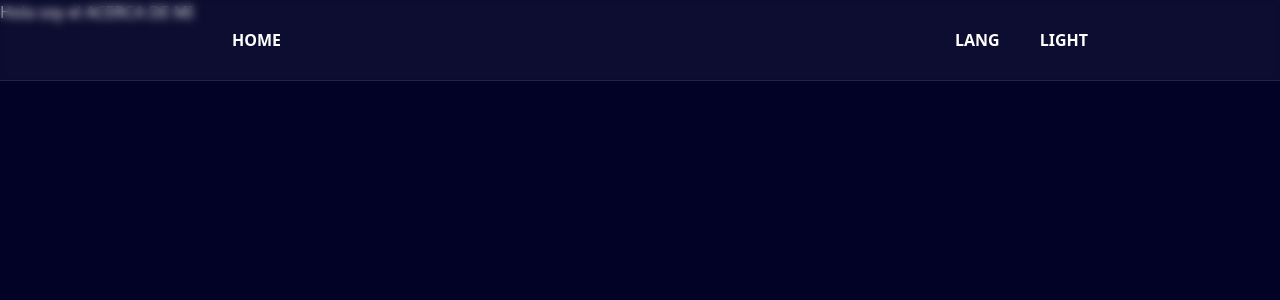
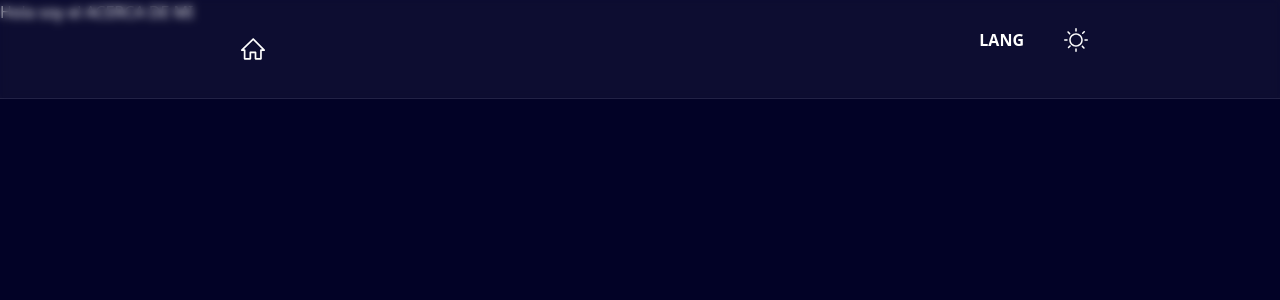
Before and after one commit to echudev/iconsBackground, a React (Vite) app: page /about in a window 1280 px wide. Shown: the top 300 px of the page. Built offline with nearby package versions, Linux system fonts and the light colour scheme.

Commit message:
add nabvar icons

```diff
--- a/src/App.tsx
+++ b/src/App.tsx
@@ -1,5 +1,5 @@
 import { Outlet } from 'react-router-dom'
-import Header from './components/Header'
+import Navbar from './components/Navbar'
 import { useEffect } from 'react'
 import { useMousePositionStore } from './store/mousePositionStore'
 
@@ -15,7 +15,7 @@ function App() {
   return (
     <div // This is the div that contains the entire app
       onMouseMove={e => handleMousePosition(e)}>
-      <Header />
+      <Navbar />
       <Outlet />
     </div>
   )
--- a/src/components/Header/index.tsx
+++ /dev/null
@@ -1,16 +0,0 @@
-import { Link } from 'react-router-dom'
-const Header = () => {
-  return (
-    <header className="absolute top-0 w-full text-white z-50 bg-navbarBkg backdrop-blur-sm border-b-[1px] border-borderColor p-7">
-      <div className="flex gap-10 justify-end font-bold max-w-4xl mx-auto">
-        <Link to="/" className="mr-auto ml-10">
-          HOME
-        </Link>
-        <div>LANG</div>
-        <div>LIGHT</div>
-      </div>
-    </header>
-  )
-}
-
-export default Header
--- /dev/null
+++ b/src/components/Iconos/DarkIcon/index.tsx
@@ -0,0 +1,22 @@
+const DarkIcon = () => {
+  return (
+    <svg
+      className="text-white fill-current stroke-current"
+      version="1.1"
+      id="Capa_1"
+      xmlns="http://www.w3.org/2000/svg"
+      x="0px"
+      y="0px"
+      width="24px"
+      height="24px"
+      viewBox="0 0 792 792">
+      <path
+        d="M402.336,396c0-170.8,110.855-315.909,265.914-371.473C624.765,8.935,577.986,0,528.957,0
+				C305.167,0,123.75,177.309,123.75,396c0,218.716,181.417,396,405.207,396c49.029,0,95.808-8.935,139.293-24.527
+				C513.191,711.909,402.336,566.8,402.336,396z"
+      />
+    </svg>
+  )
+}
+
+export default DarkIcon
--- /dev/null
+++ b/src/components/Iconos/HomeIcon/index.tsx
@@ -0,0 +1,28 @@
+// Ícono SVG, se puede reutilizar en cualquier componente.
+// Se puede cambiar el color y tamaño.
+// El hover es controlado por el elemento padre, ya que usa el grupo de clases de TailwindCSS.
+const DarkIcon = () => {
+  return (
+    <svg
+      className="text-white fill-current stroke-current transition-all duration-300 group-hover:scale-125"
+      version="1.1"
+      id="Capa_1"
+      xmlns="http://www.w3.org/2000/svg"
+      x="0px"
+      y="0px"
+      width="24px"
+      height="24px"
+      viewBox="0 0 486.988 486.988">
+      <path
+        d="M16.822,284.968h39.667v158.667c0,9.35,7.65,17,17,17h116.167c9.35,0,17-7.65,17-17V327.468h70.833v116.167
+			c0,9.35,7.65,17,17,17h110.5c9.35,0,17-7.65,17-17V284.968h48.167c6.8,0,13.033-4.25,15.583-10.483
+			c2.55-6.233,1.133-13.6-3.683-18.417L260.489,31.385c-6.517-6.517-17.283-6.8-23.8-0.283L5.206,255.785
+			c-5.1,4.817-6.517,12.183-3.967,18.7C3.789,281.001,10.022,284.968,16.822,284.968z M248.022,67.368l181.333,183.6h-24.367
+			c-9.35,0-17,7.65-17,17v158.667h-76.5V310.468c0-9.35-7.65-17-17-17H189.656c-9.35,0-17,7.65-17,17v116.167H90.489V267.968
+			c0-9.35-7.65-17-17-17H58.756L248.022,67.368z"
+      />
+    </svg>
+  )
+}
+
+export default DarkIcon
--- /dev/null
+++ b/src/components/Iconos/LightIcon/index.tsx
@@ -0,0 +1,35 @@
+const LightIcon = () => {
+  return (
+    <svg
+      className="text-white fill-current stroke-current"
+      version="1.1"
+      id="Capa_1"
+      xmlns="http://www.w3.org/2000/svg"
+      x="0px"
+      y="0px"
+      width="24px"
+      height="24px"
+      viewBox="0 0 612 612">
+      <path
+        d="M76.5,286.875H19.125C8.568,286.875,0,295.443,0,306c0,10.557,8.568,19.125,19.125,19.125H76.5
+				c10.557,0,19.125-8.568,19.125-19.125C95.625,295.443,87.057,286.875,76.5,286.875z M306,95.625
+				c10.557,0,19.125-8.568,19.125-19.125V19.125C325.125,8.568,316.557,0,306,0c-10.557,0-19.125,8.568-19.125,19.125V76.5
+				C286.875,87.057,295.443,95.625,306,95.625z M490.002,148.792l40.182-40.182c7.401-7.401,7.401-19.393,0-26.794
+				s-19.394-7.401-26.795,0l-40.182,40.182c-7.401,7.401-7.401,19.393,0,26.794C470.609,156.194,482.601,156.194,490.002,148.792z
+				 M141.716,443.509l-40.182,40.182c-7.401,7.401-7.401,19.393,0,26.794s19.393,7.401,26.794,0l40.182-40.182
+				c7.401-7.401,7.401-19.393,0-26.794S149.118,436.107,141.716,443.509z M130.203,157.246c7.478,7.478,19.584,7.478,27.042,0
+				c7.459-7.478,7.459-19.584,0-27.042L116.682,89.62c-7.478-7.478-19.584-7.478-27.043,0c-7.478,7.478-7.478,19.584,0,27.043
+				L130.203,157.246z M306,516.375c-10.557,0-19.125,8.568-19.125,19.125v57.375c0,10.557,8.568,19.125,19.125,19.125
+				c10.557,0,19.125-8.568,19.125-19.125V535.5C325.125,524.943,316.557,516.375,306,516.375z M481.797,454.754
+				c-7.478-7.478-19.584-7.478-27.043,0c-7.478,7.479-7.478,19.584,0,27.043l40.564,40.564c7.478,7.478,19.584,7.478,27.043,0
+				c7.459-7.479,7.478-19.584,0-27.043L481.797,454.754z M592.875,286.875H535.5c-10.557,0-19.125,8.568-19.125,19.125
+				c0,10.557,8.568,19.125,19.125,19.125h57.375c10.557,0,19.125-8.568,19.125-19.125C612,295.443,603.432,286.875,592.875,286.875z
+				 M306,133.76c-95.128,0-172.24,77.112-172.24,172.24S210.872,478.24,306,478.24S478.24,401.128,478.24,306
+				S401.128,133.76,306,133.76z M306,439.837c-73.918,0-133.837-59.919-133.837-133.837S232.082,172.163,306,172.163
+				S439.837,232.082,439.837,306S379.918,439.837,306,439.837z"
+      />
+    </svg>
+  )
+}
+
+export default LightIcon
--- /dev/null
+++ b/src/components/Navbar/index.tsx
@@ -0,0 +1,27 @@
+import { Link } from 'react-router-dom'
+import HomeIcon from '../Iconos/HomeIcon'
+import LightIcon from '../Iconos/LightIcon'
+const Navbar = () => {
+  return (
+    <header className="absolute top-0 w-full text-white z-50 bg-navbarBkg backdrop-blur-sm border-b-[1px] border-borderColor p-7">
+      <div className="flex gap-10 justify-end font-bold max-w-4xl mx-auto">
+        <Link
+          to="/"
+          className="group relative mr-auto ml-10 border border-transparent p-2 rounded-md transition-all duration-300 hover:border-white">
+          <HomeIcon />
+          <div
+            className="absolute top-full left-0 opacity-0 p-2
+            bg-slate-700 mt-2 rounded-md
+           transition ease-in transform group-hover:delay-700
+           group-hover:opacity-100 flex justify-center items-center">
+            <span className="text-white font-bold">Home</span>
+          </div>
+        </Link>
+        <div>LANG</div>
+        <LightIcon />
+      </div>
+    </header>
+  )
+}
+
+export default Navbar
```
Also changed, not shown: .eslintrc.json.
